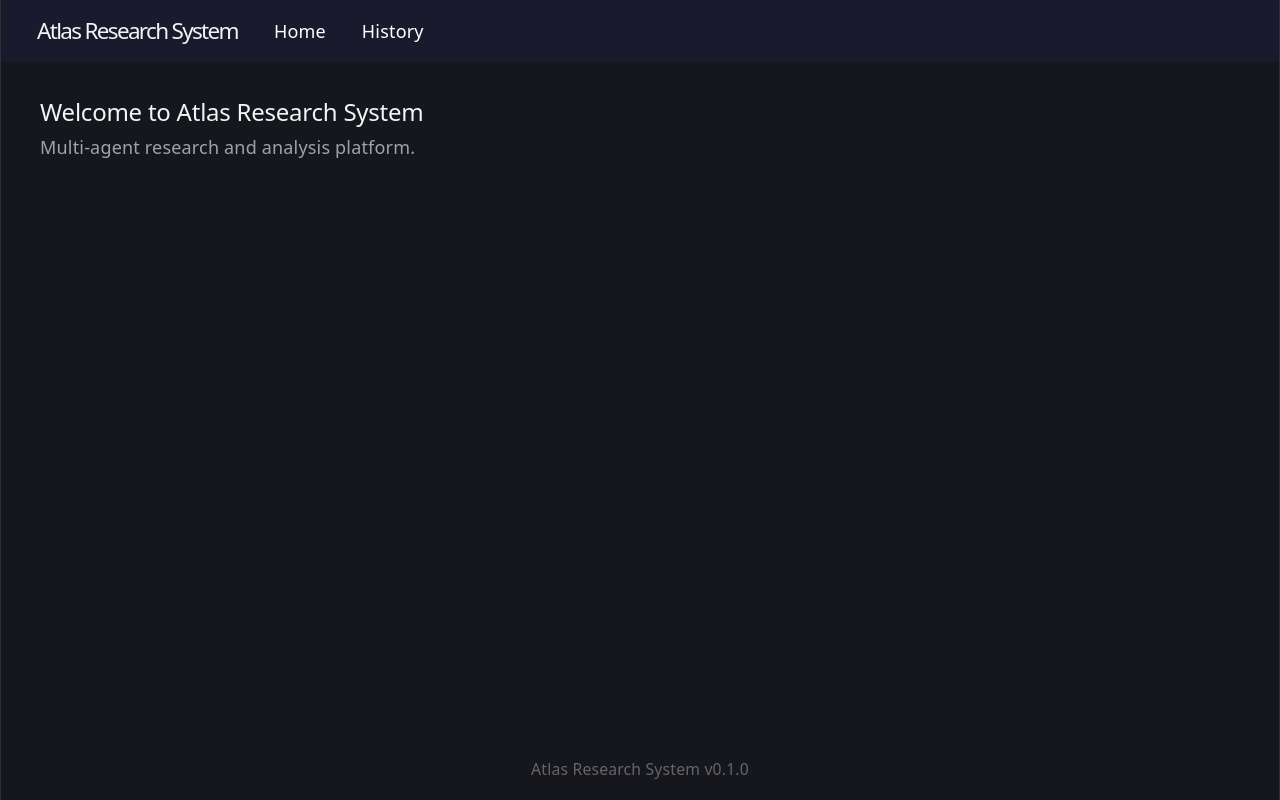
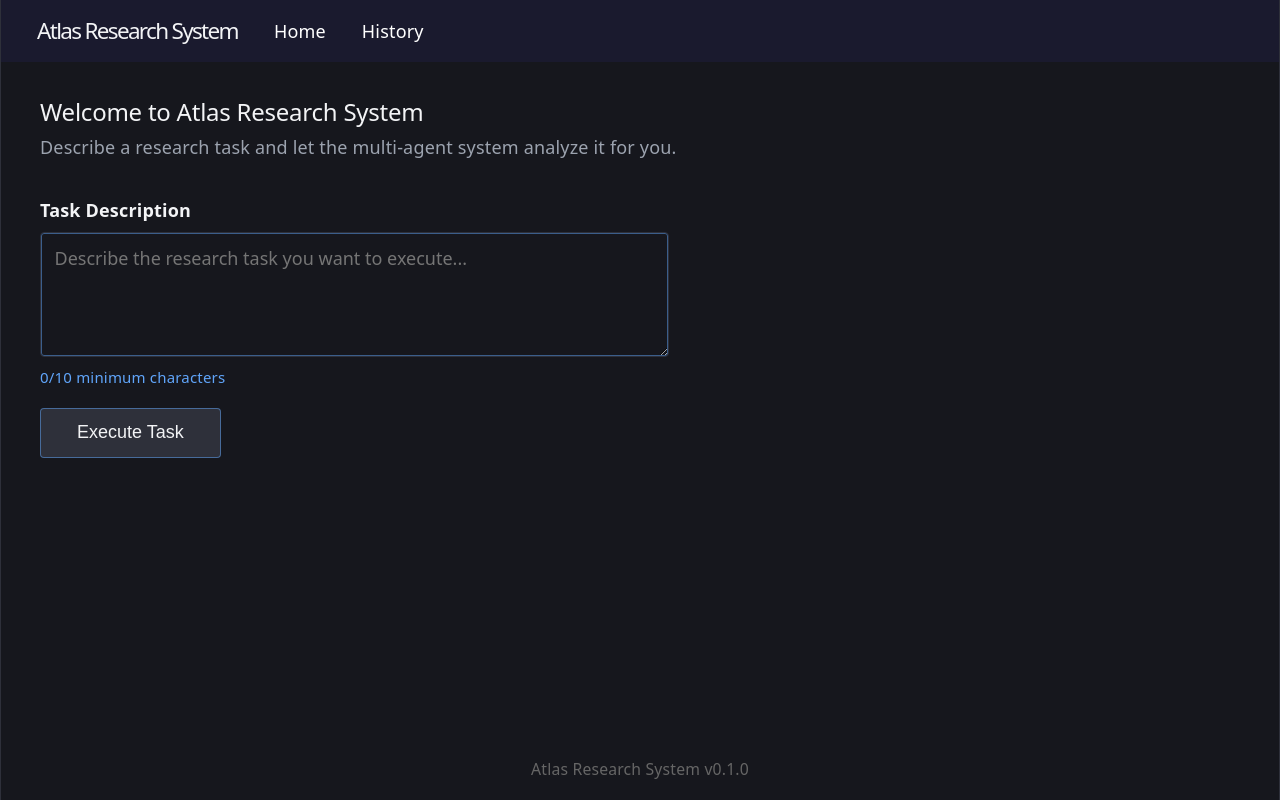
Before and after one commit to sergiogg94/atlas_research_system, a React (Vite) app in the folder frontend/: page / in a window 1280 px wide. Built offline with nearby package versions, Linux system fonts and the light colour scheme.

Commit message:
feat: create task form to post task executions

```diff
--- /dev/null
+++ b/frontend/src/components/TaskForm.tsx
@@ -0,0 +1,95 @@
+import { useState } from "react";
+import { api } from "../services/api";
+
+interface TaskFormProps {
+  onTaskCreated: (taskId: string) => void;
+}
+
+export function TaskForm({ onTaskCreated }: TaskFormProps) {
+  const [description, setDescription] = useState("");
+  const [isLoading, setIsLoading] = useState(false);
+  const [error, setError] = useState<string | null>(null);
+
+  async function handleSubmit(e: React.FormEvent) {
+    e.preventDefault();
+    if (description.length < 10) return;
+
+    setIsLoading(true);
+    setError(null);
+
+    try {
+      const response = await api.executeTask(description);
+      onTaskCreated(response.task_id);
+      setDescription("");
+    } catch (err) {
+      setError(err instanceof Error ? err.message : "Failed to create task");
+    } finally {
+      setIsLoading(false);
+    }
+  }
+
+  return (
+    <form onSubmit={handleSubmit} style={{ maxWidth: "600px", margin: "2rem 0" }}>
+      <div style={{ marginBottom: "1rem" }}>
+        <label
+          htmlFor="task"
+          style={{ display: "block", marginBottom: "0.5rem", fontWeight: 600, color: "var(--text-h)" }}
+        >
+          Task Description
+        </label>
+        <textarea
+          id="task"
+          value={description}
+          onChange={(e) => setDescription(e.target.value)}
+          placeholder="Describe the research task you want to execute..."
+          rows={4}
+          style={{
+            width: "100%",
+            padding: "0.75rem",
+            border: "1px solid var(--border)",
+            borderRadius: "4px",
+            fontFamily: "inherit",
+            fontSize: "1rem",
+            background: "var(--bg)",
+            color: "var(--text-h)",
+            boxShadow: "inset 0 0 0 1px var(--accent-border)",
+          }}
+        />
+        <small style={{ color: description.length < 10 ? "var(--accent)" : "var(--text-h)" }}>
+          {description.length}/10 minimum characters
+        </small>
+      </div>
+
+      <button
+        type="submit"
+        disabled={isLoading || description.length < 10}
+        style={{
+          padding: "0.75rem 2rem",
+          background: description.length >= 10 ? "var(--accent)" : "var(--border)",
+          color: "var(--text-h)",
+          border: "1px solid var(--accent-border)",
+          borderRadius: "4px",
+          cursor: description.length >= 10 ? "pointer" : "not-allowed",
+          fontSize: "1rem",
+        }}
+      >
+        {isLoading ? "Executing..." : "Execute Task"}
+      </button>
+
+      {error && (
+        <div
+          style={{
+            marginTop: "1rem",
+            padding: "0.75rem",
+            background: "var(--accent-bg)",
+            color: "var(--accent)",
+            border: "1px solid var(--accent-border)",
+            borderRadius: "4px",
+          }}
+        >
+          Error: {error}
+        </div>
+      )}
+    </form>
+  );
+}
--- a/frontend/src/pages/HomePage.tsx
+++ b/frontend/src/pages/HomePage.tsx
@@ -1,8 +1,20 @@
+import { useNavigate } from "react-router-dom";
+import { TaskForm } from "../components/TaskForm";
+
 export function HomePage() {
+  const navigate = useNavigate();
+
+  function handleTaskCreated(taskId: string) {
+    navigate(`/tasks/${taskId}`);
+  }
+
   return (
     <div>
       <h2>Welcome to Atlas Research System</h2>
-      <p>Multi-agent research and analysis platform.</p>
+      <p>
+        Describe a research task and let the multi-agent system analyze it for you.
+      </p>
+      <TaskForm onTaskCreated={handleTaskCreated} />
     </div>
   );
 }
```
